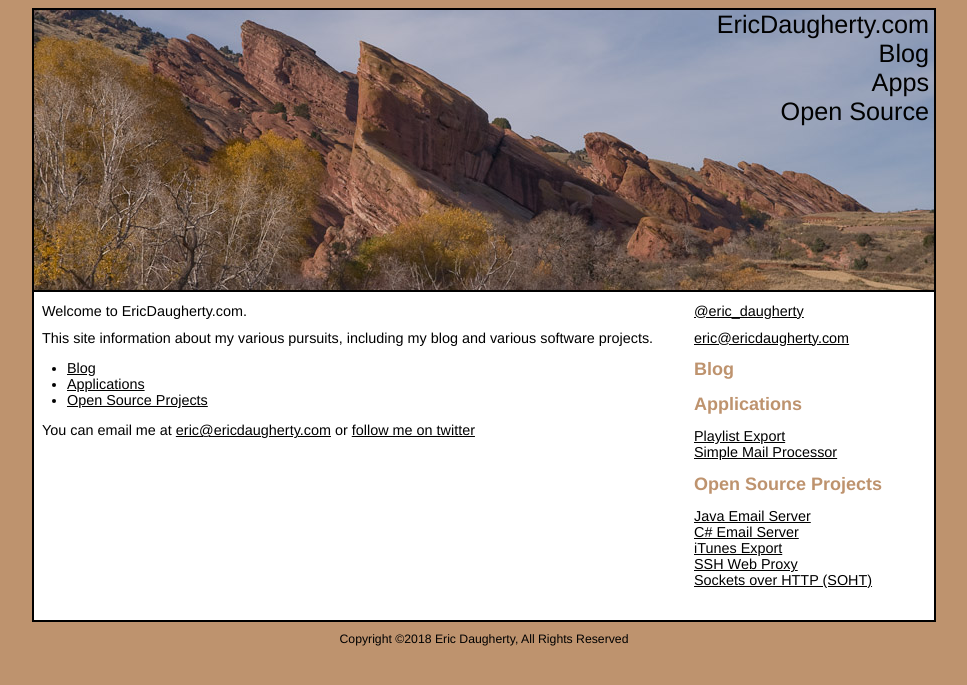
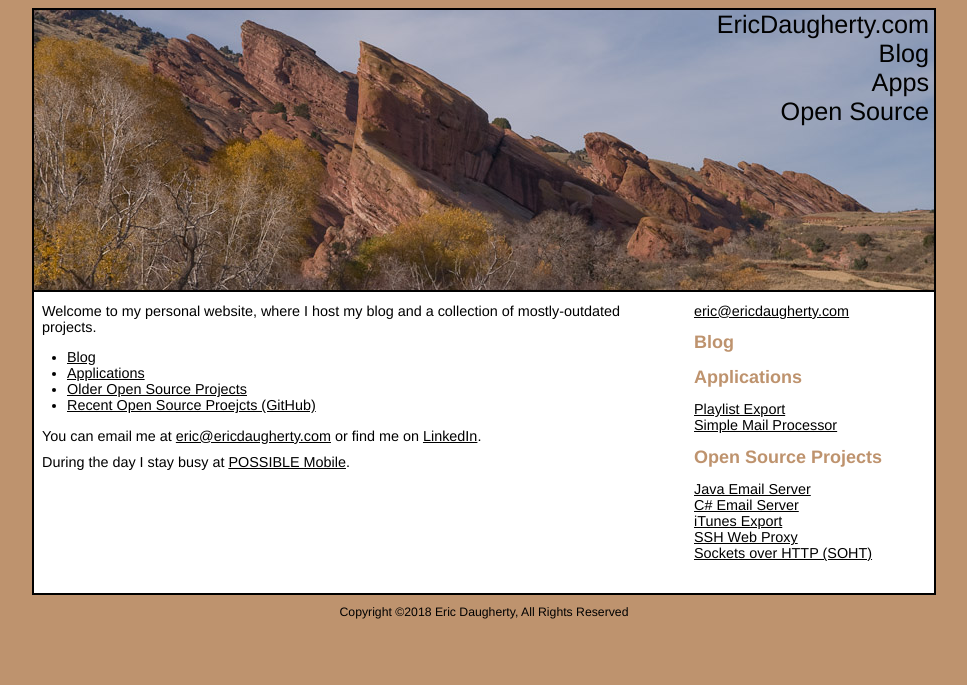
Before and after one commit to ericdaugherty/ericdaugherty.github.io, a Jekyll site: the page built from index.html, in a window 1280 px wide. Shown: the top 685 px of the page, without its empty margins (156-1123 px from the left). Built offline with Jekyll 4.4.1, drawn with Linux system fonts in a browser that asks for light colours.

Commit message:
Cleaned up intro, fixed blog link, added notes to iTunesExport

```diff
--- a/_includes/header.html
+++ b/_includes/header.html
@@ -1,7 +1,7 @@
     <div id="header">
       <div id="header-title" style="text-align:right">
       <a href="/">EricDaugherty.com</a><br/>
-      <a href="http://blog.ericdaugherty.com/blog/">Blog</a><br/>
+      <a href="http://blog.ericdaugherty.com/">Blog</a><br/>
       <a href="/apps/">Apps</a><br/>
       <a href="/dev/">Open Source</a><br/>
       </div>
--- a/_includes/sidebar.html
+++ b/_includes/sidebar.html
@@ -1,8 +1,5 @@
     <div id="sidebar">
 
-      <p>
-      <a href="http://twitter.com/#!/eric_daugherty">@eric_daugherty</a>
-      </p>
       <p>
       <a href="mailto:eric@ericdaugherty.com">eric@ericdaugherty.com</a>
       </p>
--- a/dev/index.html
+++ b/dev/index.html
@@ -9,6 +9,11 @@ ad: 7911279853
     <div id="main">
 
       <p class="title">Open Source Projects</p>
+
+      <p class="header">Current Projects</a></p>
+      <p>
+        Most of my current Open Source projects can be found on <a href="https://github.com/ericdaugherty">GitHub</a>.
+      </p>
 
       <p class="header"><a href="/java/mailserver/">Java Email Server (JES)</a></p>
 
--- a/index.html
+++ b/index.html
@@ -6,19 +6,22 @@ title: EricDaugherty.com
     <div id="main">
 
       <p>
-        Welcome to EricDaugherty.com.
-	  </p>
-	  <p>
-
-        This site information about my various pursuits, including my blog and various software projects.
+        Welcome to my personal website, where I host my blog and a collection of mostly-outdated projects.
+      </p>
         <ul>
-          <li><a href="http://blog.ericdaugherty.com/">Blog</a>
+          <li><a href="https://blog.ericdaugherty.com/">Blog</a>
           <li><a href="/apps/">Applications</a>
-          <li><a href="/dev/">Open Source Projects</a>
+          <li><a href="/dev/">Older Open Source Projects</a>
+          <li><a href="https://github.com/ericdaugherty">Recent Open Source Proejcts (GitHub)</a></li>
         </ul>
       </p>
 
+
       <p>
-        You can email me at <a href="mailto:eric@ericdaugherty.com">eric@ericdaugherty.com</a> or <a href="http://twitter.com/#!/eric_daugherty">follow me on twitter</a>
+        You can email me at <a href="mailto:eric@ericdaugherty.com">eric@ericdaugherty.com</a> or find me on <a href="https://www.linkedin.com/in/eric-daugherty-33031a">LinkedIn</a>.
+      </p>
+
+      <p>
+        During the day I stay busy at <a href="https://www.possiblemobile.com">POSSIBLE Mobile</a>.
       </p>
     </div>
```
Also changed, not shown: dev/itunesexport/index.html (+5 -2 lines), 1 other file.
